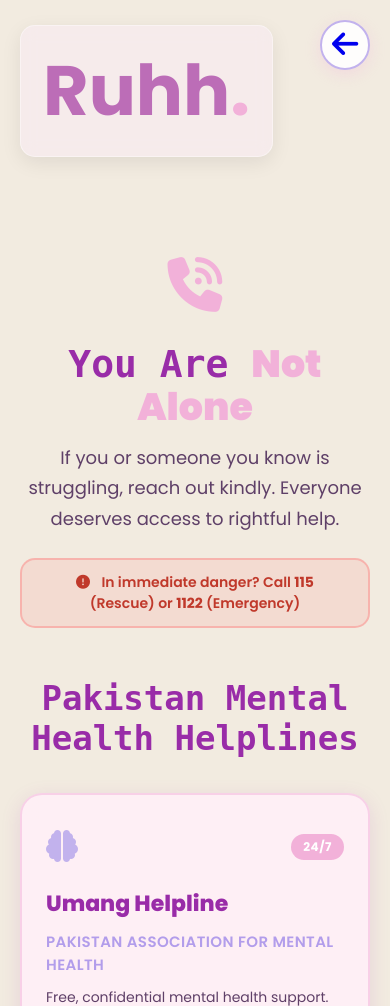
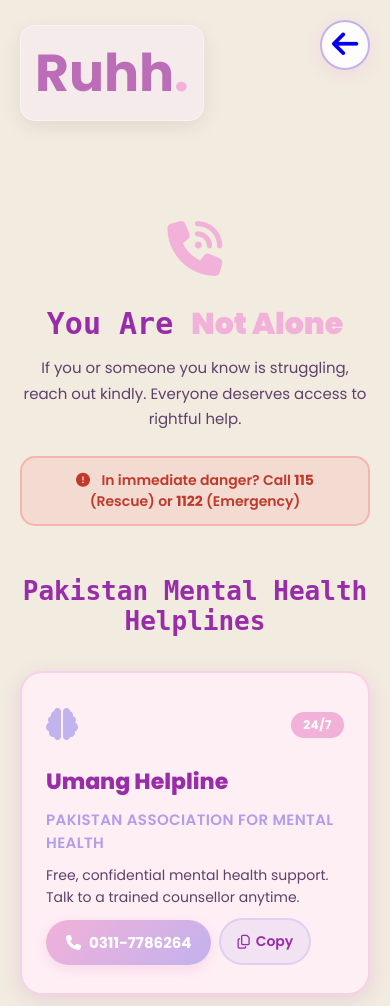
Before and after one commit to 006ayeshaarshad-byte/ruhh.2, a PHP site: page /helplines.html in a window 390 px wide. Shown: the top 1006 px of the page. Run offline with PHP 8.4, Linux system fonts and the light colour scheme.

Commit message:
Update helplines.css
Restored and updated CSS styles for the helplines page, including layout adjustments and hover effects.

```diff
--- a/helplines.css
+++ b/helplines.css
@@ -548,43 +548,36 @@ background-blend-mode: normal;
 
 
 
-
-
-
-
-
-
-
-
-
-
-
-
-
-
-
-
-
-
-
-
-
-
-
-
-
-
-
-
-
-
-
-
 /* ── RESPONSIVE ── */
-@media (max-width: 900px) {
-    .helplines-grid { grid-template-columns: 1fr 1fr; }
+@media (max-width: 900px)
+ {
+    .helplines-grid
+     {
+         grid-template-columns: 1fr 1fr;
+     }
+    .hero-title {
+        font-size: 42px;
+     }
+    .footer {
+        padding: 70px 30px 20px;
+     }
+    .footer-bottom {
+         text-align: center;
+         }
 }
 @media (max-width: 600px) {
-    .helplines-grid { grid-template-columns: 1fr; }
-    .hero-title { font-size: 38px; }
+    .helplines-grid
+     {
+         grid-template-columns: 1fr;
+
+    }
+    .hero-title { font-size: 30px; }
+    .hero-sub { font-size: 15px; }
+    .section-title { font-size: 26px; }
+    .reminder-card { padding: 30px 20px; }
+    .reminder-card h2 { font-size: 22px; }
+    .logo { font-size: 26px; padding: 8px 14px; }
+    .footer { padding: 70px 16px 20px; }
+    .footer-bottom { text-align: center; }
+    .spacer { min-height: 10vh; }
 }
```
